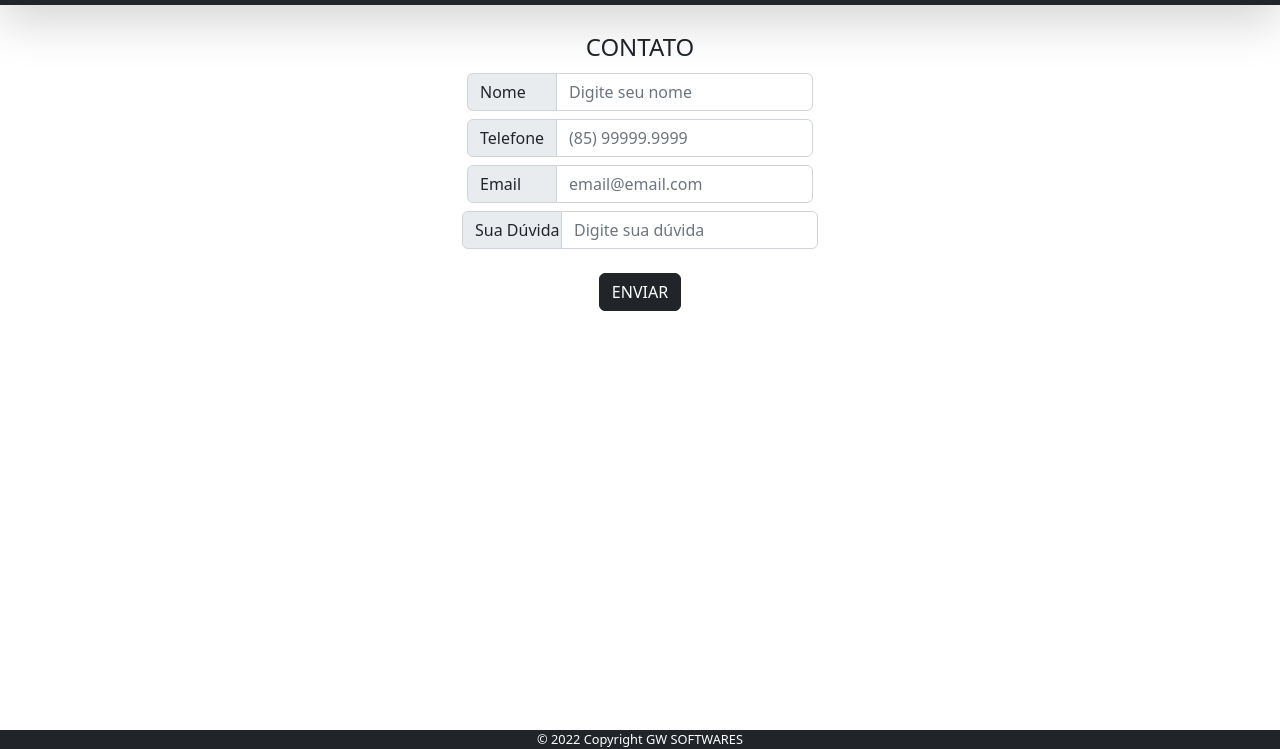
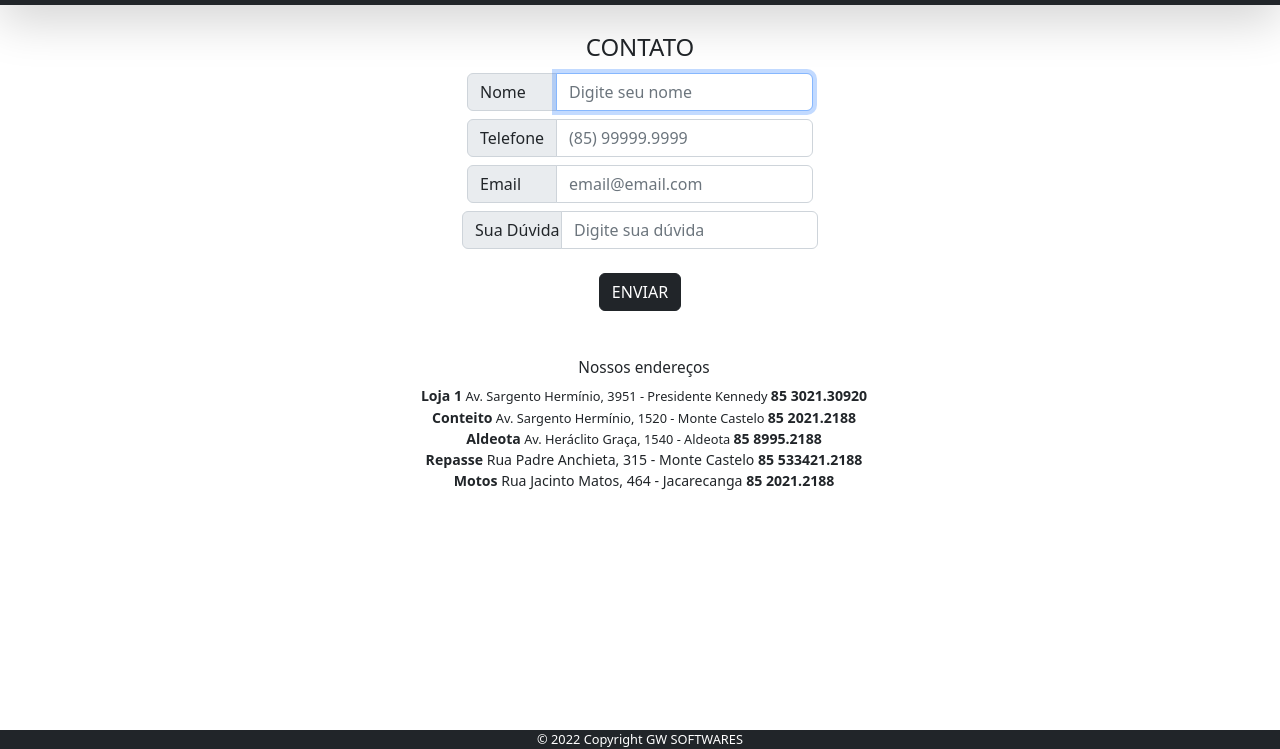
Before and after one commit to wironjr/galeriaboot, a plain HTML site: page contato.html in a window 1280 px wide. Shown: the part 51-800 px from the top of the page. Drawn offline with nearby package versions, Linux system fonts and the light colour scheme.

Commit message:
adição dos endereços na tela de contato

```diff
--- a/contato.html
+++ b/contato.html
@@ -49,7 +49,7 @@
 		</nav>
 
 		<div class="title-h1">
-		<div>
+
 
 
 			<div class="text-center">
@@ -58,7 +58,7 @@
 					<form>
 					<label class="mb-2"><div class="input-group flex-nowrap">
 							  <span class="input-group-text" id="addon-wrapping" style="width: 90px;">Nome</span>
-							  <input type="text" name="nome" class="form-control" placeholder="Digite seu nome" aria-label="Username" aria-describedby="addon-wrapping" required>
+							  <input type="text" name="nome" class="form-control" placeholder="Digite seu nome" aria-label="Username" aria-describedby="addon-wrapping" required autofocus>
 							</div></label><br>
 					<label class="mb-2"><div class="input-group flex-nowrap">
 							  <span class="input-group-text" id="addon-wrapping" style="width: 90px;">Telefone</span>
@@ -78,7 +78,30 @@
 					</form>
 				</fieldset>
 			</div>
-		</div>
+
+			<div class="ms-2 mt-5 text-center" style="font-size: 0.8em;">
+				<h5 style="font-size: 1.2em;">Nossos endereços</h5>
+				<span style="font-size: 1.1em;"><strong>Loja 1</strong></span>
+				<span>Av. Sargento Hermínio, 3951 - Presidente Kennedy</span>
+				<span style="font-size: 1.1em;"><strong>85 3021.30920</strong></span><br>
+
+				<span style="font-size: 1.1em;"><strong>Conteito</strong></span>
+				<span>Av. Sargento Hermínio, 1520 - Monte Castelo</span>
+				<span style="font-size: 1.1em;"><strong>85 2021.2188</strong></span><br>
+
+				<span style="font-size: 1.1em;"><strong>Aldeota</strong></span>
+				<span>Av. Heráclito Graça, 1540 - Aldeota</span>
+				<span style="font-size: 1.1em;"><strong>85 8995.2188</strong><br>
+
+				<span style="font-size: 1.0em;"><strong>Repasse</strong></span>
+				<span>Rua Padre Anchieta, 315 - Monte Castelo</span>
+				<span style="font-size: 1.0em;"><strong>85 533421.2188</strong><br>
+
+				<span style="font-size: 1.0em;"><strong>Motos</strong></span>
+				<span>Rua Jacinto Matos, 464 - Jacarecanga</span>
+				<span style="font-size: 1.0em;"><strong>85 2021.2188</strong>
+			</div>
+
 	</div>
 
 
```
